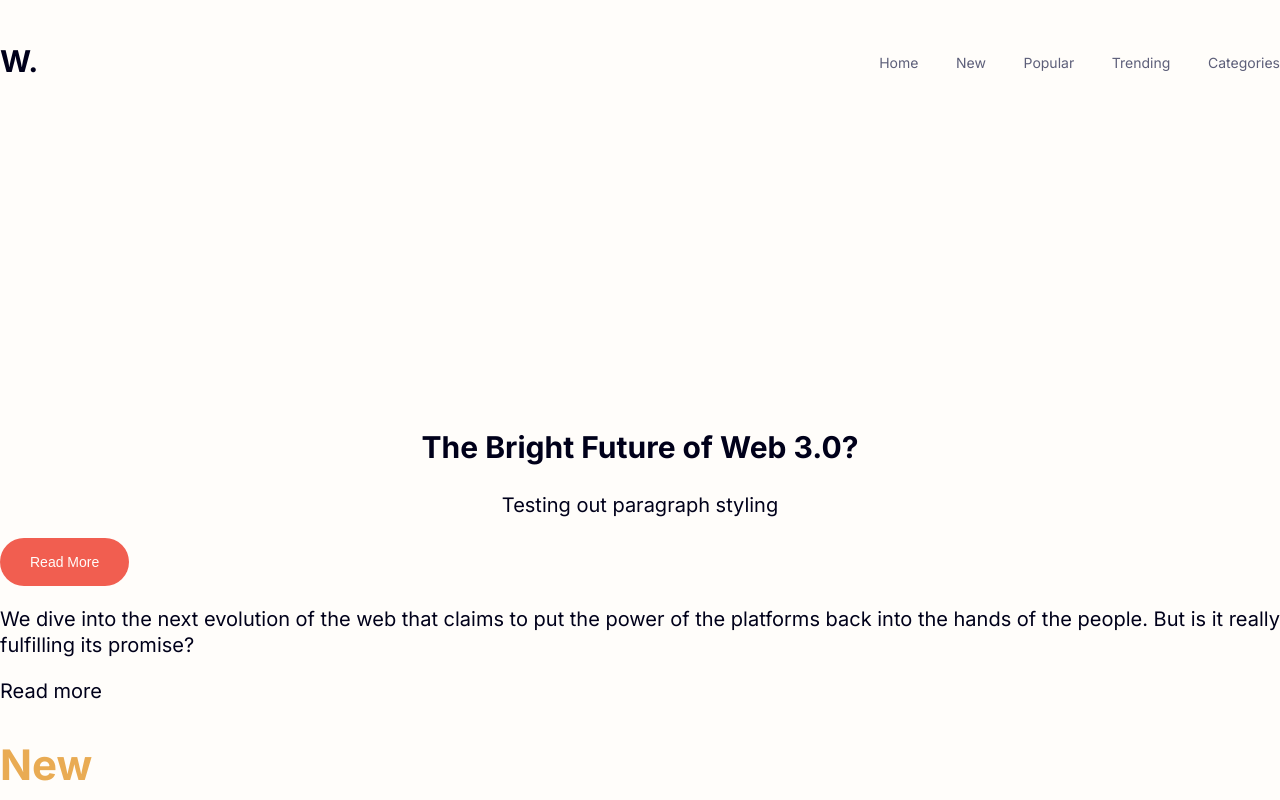
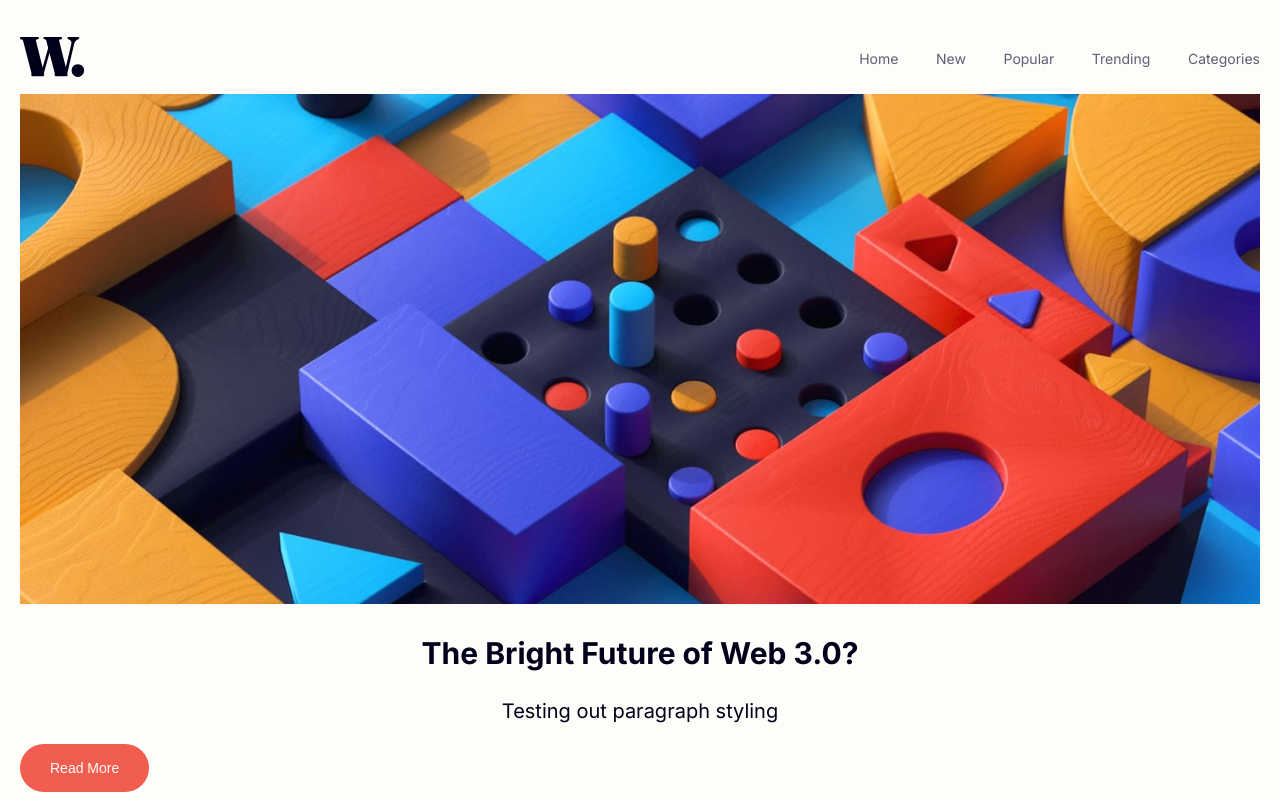
Before and after one commit to caseybetts/Newsletter_Challenge, a plain HTML site: page index.html in a window 1280 px wide. Shown: the top 800 px of the page. Drawn offline with Linux system fonts and the light colour scheme.

Commit message:
Hero picture complete

```diff
--- a/app/scss/_animations.scss
+++ b/app/scss/_animations.scss
@@ -34,6 +34,7 @@
 
 .fade-in {
   animation: fade-in 150ms ease-out forwards;
+  z-index: 999;
 }
 
 .fade-in-background {
--- a/app/scss/_globals.scss
+++ b/app/scss/_globals.scss
@@ -11,8 +11,9 @@ html {
 
 body {
   background-color: $offWhite;
-  margin: 0;
-  padding: 2;
+  margin: 20px;
+  padding: 0px;
+  z-index: 0;
   font-family: Inter, sans-serif;
   font-size: $font-med;
   color: $veryDarkBlue;
--- a/app/scss/_header.scss
+++ b/app/scss/_header.scss
@@ -103,4 +103,10 @@
     font-size: $font-small;
     color: $offWhite;
   }
+
+  &__logo {
+    text-align: right;
+    font-family: Inter;
+    font-weight: 400;
+  }
 }
--- a/app/scss/_hero.scss
+++ b/app/scss/_hero.scss
@@ -1,10 +1,11 @@
 .hero {
   &__image {
-    background-image: url("assets\images\image-web-3-mobile.jpg");
-    background-size: cover;
+    position: relative;
+    width: 100%;
+    height: auto;
+    z-index: 0;
     background-repeat: no-repeat;
-    background-position: center center;
-    min-height: 17.5rem;
+    background-position: left bottom;
   }
 
   &__text {
--- a/index.html
+++ b/index.html
@@ -33,7 +33,7 @@
 
     <nav class="flex flex-jc-sb flex-ai-c">
 
-        <h1>W.</h1>
+      <img src="assets\images\logo.svg" alt="logo">
         <a id=btnHamburger href="#" class="header__toggle hide-for-desktop">
           <span></span>
           <span></span>
@@ -62,9 +62,8 @@
   </header>
 
   <section class="hero">
-    <div class="hero__image">
-      <!--<img src="assets\images\image-web-3-desktop.jpg" alt="Blocks" width="600" height="300">-->
-    </div>
+      <img src="assets\images\image-web-3-mobile.jpg" alt="Blocks" class="hero__image hide-for-desktop">
+      <img src="assets\images\image-web-3-desktop.jpg" alt="Blocks" class="hero__image hide-for-mobile">
     <h1 class="hero__text">
       The Bright Future of Web 3.0?
     </h1>
```
Also changed, not shown: app/scss/style.css, 2 other files.
